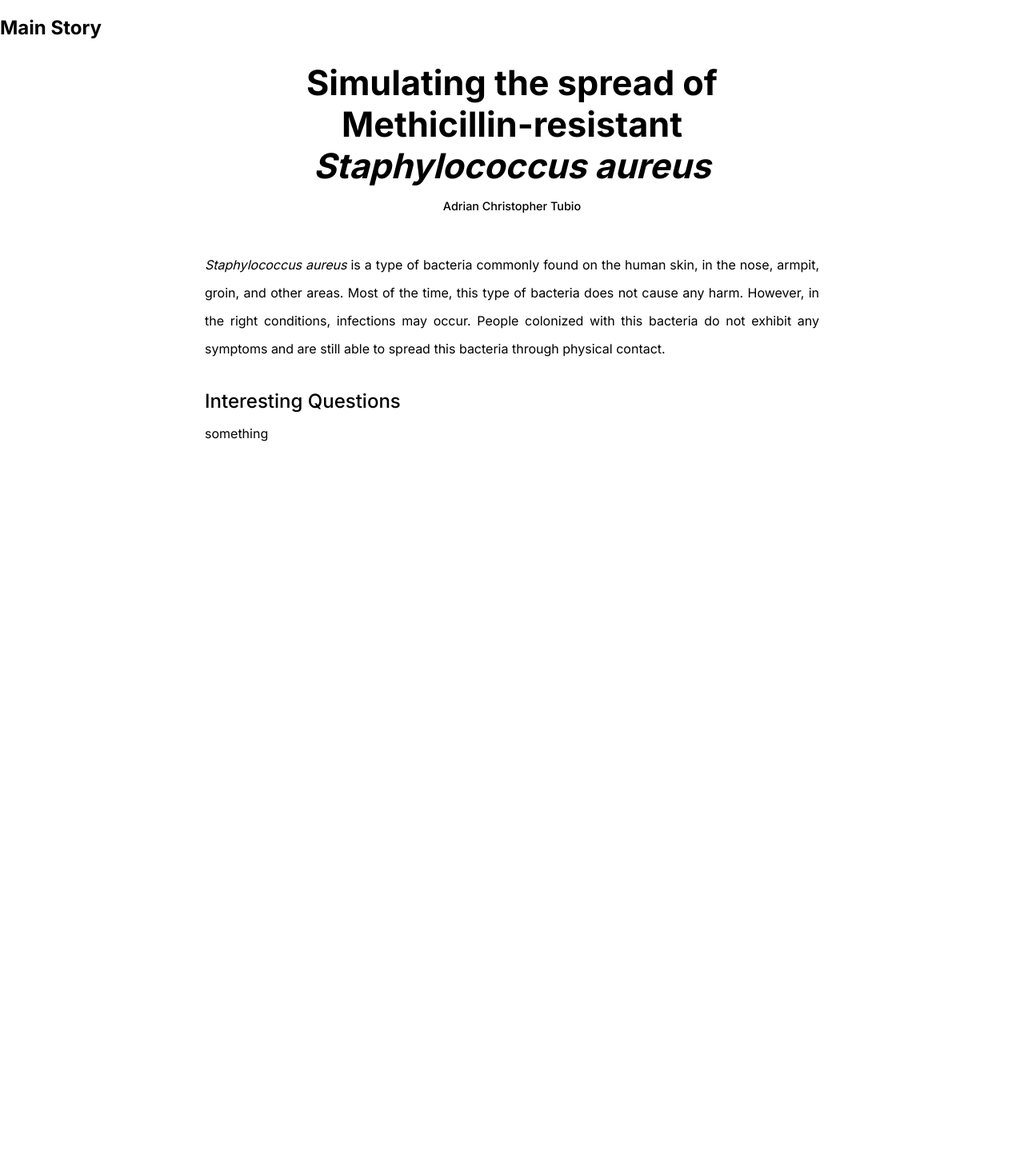
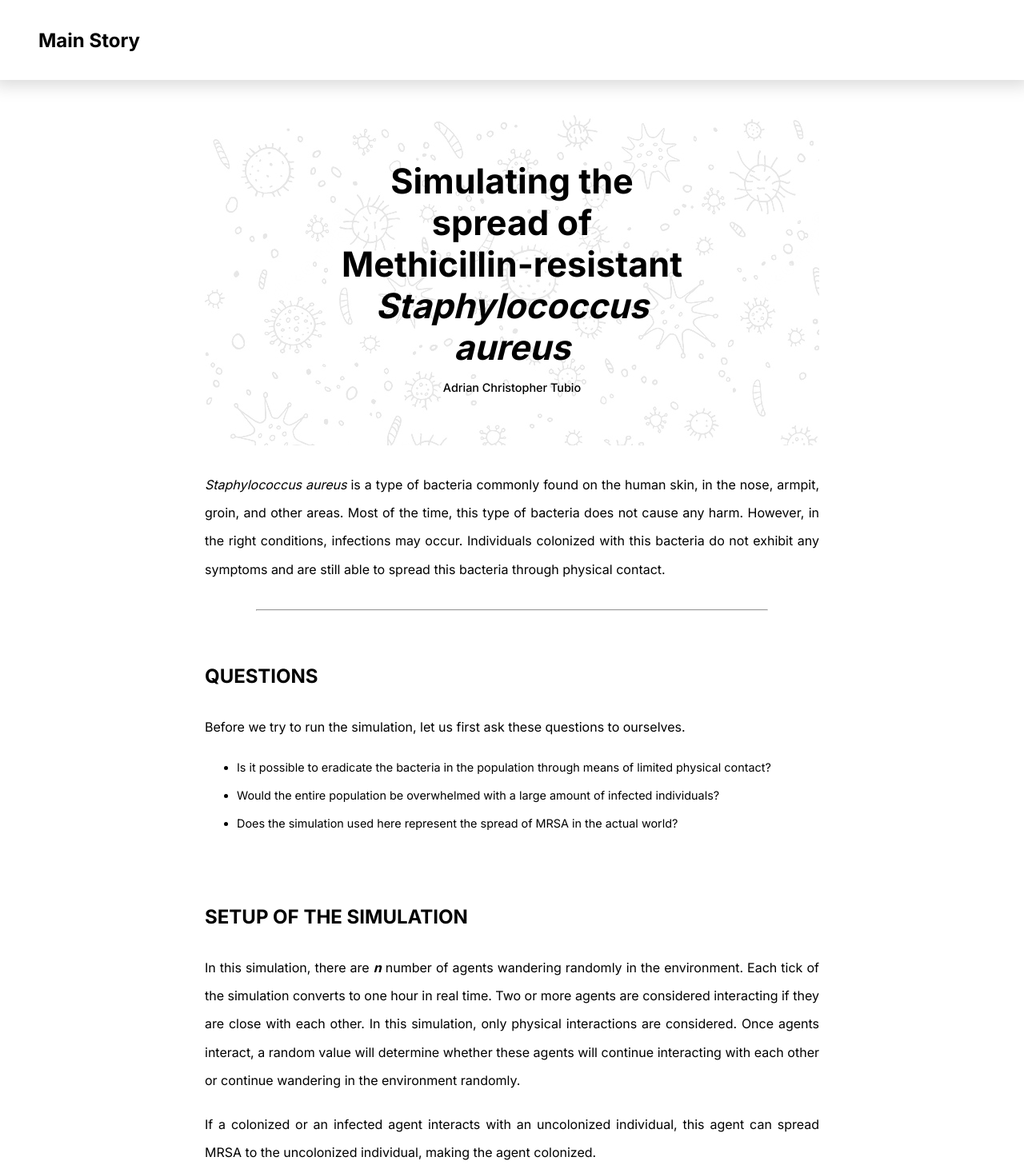
Before and after one commit to acgtubio/mrsa-story, a plain HTML site: page index.html in a window 1280 px wide. Shown: the top 1462 px of the page at 80% size. Before the commit the page ends 800 px from the top, so only its background shows below. Drawn offline with Linux system fonts and the light colour scheme.

Commit message:
add questions and setup, add few styles

```diff
--- a/index.html
+++ b/index.html
@@ -21,21 +21,40 @@
 
             <div class="mrsa-info">
                 <p><span class="i">Staphylococcus aureus</span> is a type of bacteria commonly found on the human skin, in the nose, armpit, groin, and other areas. Most of the time, this type of bacteria does not cause any harm.
-                However, in the right conditions, infections may occur. People colonized with this bacteria do not exhibit any symptoms and are still able to spread this bacteria through physical contact.
+                However, in the right conditions, infections may occur. Individuals colonized with this bacteria do not exhibit any symptoms and are still able to spread this bacteria through physical contact.
                 </p>
             </div>
-
-            <div class="int-q">
-                <h1 class="section-title">Interesting Questions</h1>
-                <p>something</p>
+            <hr>
+            <div class="sect">
+                <h1 class="section-title">QUESTIONS</h1>
+                <p>Before we try to run the simulation, let us first ask these questions to ourselves.</p>
+                <ul>
+                    <li>Is it possible to eradicate the bacteria in the population through means of limited physical contact?</li>
+                    <li>Would the entire population be overwhelmed with a large amount of infected individuals?</li>
+                    <li>Does the simulation used here represent the spread of MRSA in the actual world?</li>
+                </ul>
             </div>
 
-            <div class="setup">
-
+            <div class="sect">
+                <h1 class="section-title">SETUP OF THE SIMULATION</h1>
+                <p>In this simulation, there are <span class="i b">n</span> number of agents wandering randomly in the environment. Each tick of the simulation converts to one hour in real time. Two or more agents are considered interacting if they are close with each other.
+                    In this simulation, only physical interactions are considered. Once agents interact, a random value will determine whether these agents will continue interacting with each other or continue wandering in the environment randomly.
+                </p>
+                <br>
+                <p>
+                    If a colonized or an infected agent interacts with an uncolonized individual, this agent can spread MRSA to the uncolonized individual, making the agent colonized.
+                </p>
+                <br>
+                <p>
+                    A random value is determined whether a colonized agent will spontaneously become infected. In this simulation, once agents become infected, one of two scenarios can happen.
+                    They can either choose to go to a healthcare facility where their chances of becoming uncolonized increases, or opt to provide self-care where the likelihood of becoming uncolonized is lower.
+                    In both cases, if they do not become uncolonized, they will still have the bacteria colonized in their body.
+                </p>
+                <br>
             </div>
 
             <div class="prop">
-
+                <h1 class="section-title">PROPERTIES OF THE DISEASE</h1>
             </div>
 
             <div class="discussion">
--- a/main.css
+++ b/main.css
@@ -8,11 +8,22 @@ body {
 }
 
 nav {
-    display: block;
+    display: flex;
+    position: fixed;
+    width: 100vw;
+    height: 100px;
+    background-color: white;
+    box-shadow: 0px 0px 20px 7px rgba(0,0,0,0.15);
+    align-items: center;
+    padding-inline: 3rem;
 }
 
 .i {
     font-style: italic;
+}
+
+.b {
+    font-weight: bold;
 }
 
 .sim {
@@ -28,12 +39,18 @@ nav {
 
 .container {
     display: flex;
+    padding-top: 9rem;
     flex-direction: column;
     align-items: center;
 }
 
 .page-header {
-    margin-inline: 22rem;
+    padding-inline: 10rem;
+    padding-block: 3rem;
+    width: 60vw;
+    background-image: url('./images/bg-header.jpeg');
+    background-color: rgba(255,255,255, 0.9);
+    background-blend-mode: lighten;
 }
 
 .page-header > .title {
@@ -50,17 +67,29 @@ nav {
     font-weight: 500;
 }
 
-.int-q {
+.sect {
     /* border: 1px solid black; */
     padding: 0;
-    margin-block: 2rem;
+    margin-block: 2.2rem;
     width: 60vw;
 }
 
-.int-q > .section-title {
+.section-title {
     margin: 0;
+    /* text-align: center; */
     font-size: 1.5rem;
-    font-weight: 500;
+    font-weight: bold;
+    margin-bottom: 2rem;
+}
+
+.sect > ul {
+    line-height: 2.2rem;
+    font-size: 0.9rem;
+}
+
+hr {
+    margin-block: 2rem;
+    width: 50vw;
 }
 
 .mrsa-info {
@@ -68,8 +97,9 @@ nav {
     margin-top: 2rem;
 }
 
-.mrsa-info > p {
+p {
     margin: 0;
+    font-size: 1rem;
     font-weight: 500rem;
     line-height: 2.2rem;
     text-align: justify;
```
Also changed, not shown: images/bg-header.jpeg (added).
